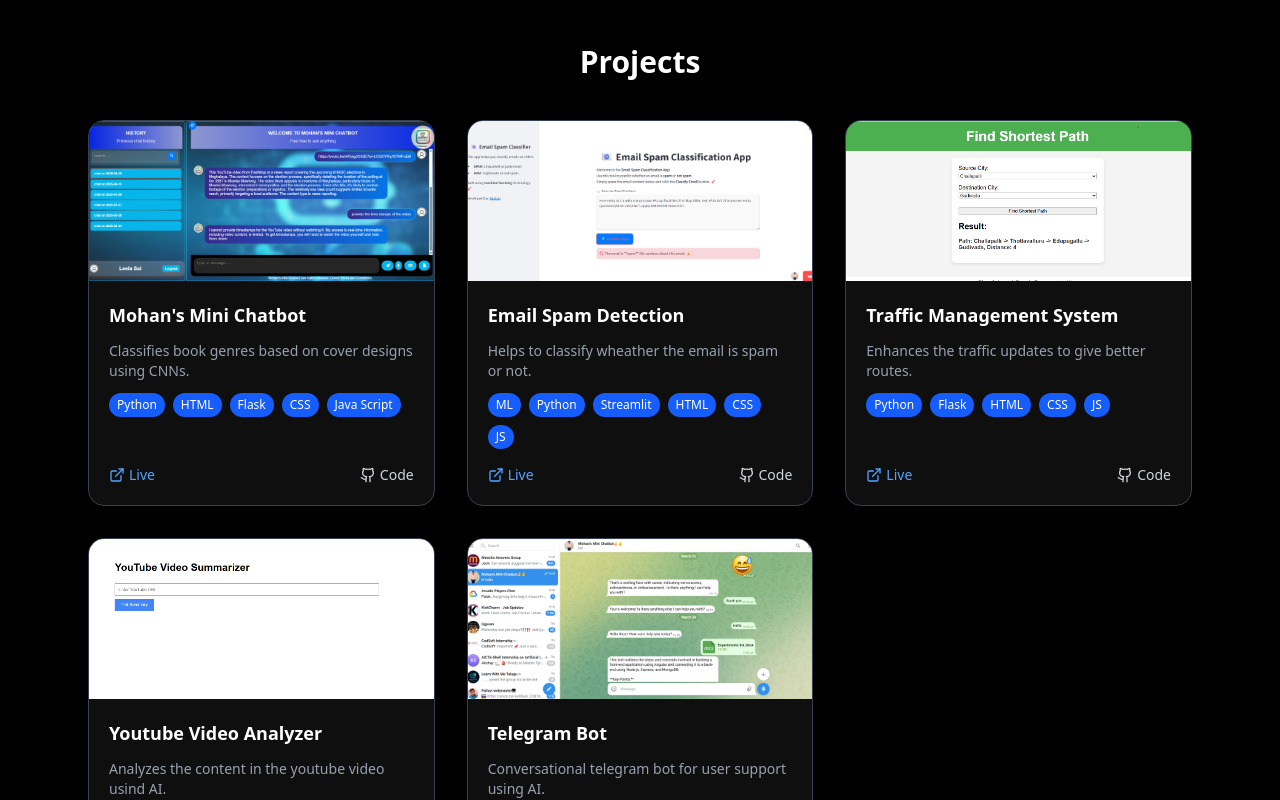
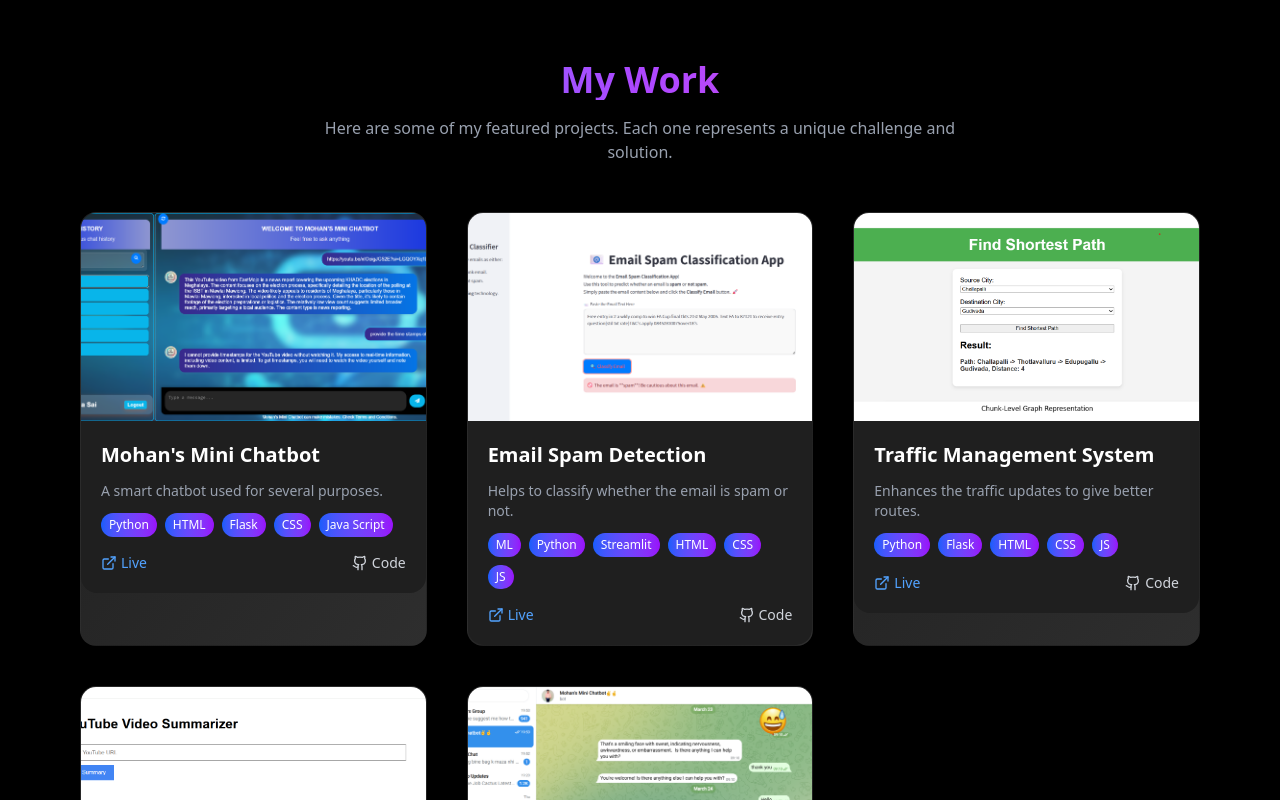
Before and after one commit to MOHANSAI2810/portfolio-final, a React (Vite) app: page / in a window 1280 px wide. Shown: the part 2500-3300 px from the top of the page. Built offline with nearby package versions, Linux system fonts and the light colour scheme.

Commit message:
projects completed

```diff
--- a/src/App.jsx
+++ b/src/App.jsx
@@ -4,7 +4,8 @@ import { motion } from 'framer-motion';
 import Skills from './components/Skills';
 import Contact from './components/Contact';
 import Home from './components/Home';
-import ProjectsSection from './components/ProjectsSection';
+import ProjectsSection from './components/Projects';
+import Projects from './components/Projects';
 
 const sectionVariants = {
   hidden: { opacity: 0, y: 50 },
@@ -54,16 +55,8 @@ const App = () => {
           <Skills />
         </section>
 
-        <section>
-          <motion.div
-            initial="hidden"
-            whileInView="visible"
-            viewport={{ once: true }}
-            variants={sectionVariants}
-            className="container mx-auto px-6"
-          >
-            <ProjectsSection/>
-          </motion.div>
+        <section id='projects'>
+          <Projects/>
         </section>
 
         <section
--- a/src/components/ProjectCard.jsx
+++ /dev/null
@@ -1,54 +0,0 @@
-import React from "react";
-
-const ProjectCard = () => {
-  return (
-    <div className="max-w-sm bg-zinc-900 text-white rounded-2xl shadow-lg overflow-hidden hover:shadow-2xl transition-shadow duration-300 group">
-      {/* Project Image */}
-      <div className="overflow-hidden">
-        <img
-          src="/project1.jpg" // Replace with your image
-          alt="Project Screenshot"
-          className="w-full h-48 object-cover group-hover:scale-105 transition-transform duration-300"
-        />
-      </div>
-
-      {/* Content */}
-      <div className="p-5 space-y-3">
-        <h2 className="text-xl font-bold text-pink-400">Smart Clinic Dashboard</h2>
-        <p className="text-gray-300 text-sm">
-          A data-driven dashboard for managing patient records and visualizing clinical analytics.
-        </p>
-
-        {/* Tech Stack */}
-        <div className="text-sm text-gray-400 flex flex-wrap gap-2">
-          <span className="bg-zinc-800 px-2 py-1 rounded-full">React</span>
-          <span className="bg-zinc-800 px-2 py-1 rounded-full">Tailwind</span>
-          <span className="bg-zinc-800 px-2 py-1 rounded-full">Flask</span>
-          <span className="bg-zinc-800 px-2 py-1 rounded-full">MySQL</span>
-        </div>
-
-        {/* Buttons */}
-        <div className="flex gap-3 pt-2">
-          <a
-            href="https://your-demo-link.com"
-            target="_blank"
-            rel="noopener noreferrer"
-            className="bg-blue-600 hover:bg-blue-700 px-3 py-1 rounded text-sm transition"
-          >
-            Live Demo
-          </a>
-          <a
-            href="https://github.com/your-repo"
-            target="_blank"
-            rel="noopener noreferrer"
-            className="bg-gray-700 hover:bg-gray-800 px-3 py-1 rounded text-sm transition"
-          >
-            GitHub
-          </a>
-        </div>
-      </div>
-    </div>
-  );
-};
-
-export default ProjectCard;
--- a/src/components/ProjectsSection.jsx
+++ b/src/components/Projects.jsx
@@ -5,7 +5,7 @@ const projects = [
   {
     image: '/mini-chatbot.png',
     name: "Mohan's Mini Chatbot",
-    description: 'Classifies book genres based on cover designs using CNNs.',
+    description: 'A smart chatbot used for several purposes.',
     techStack: ['Python', 'HTML', 'Flask', 'CSS', 'Java Script'],
     liveLink: 'https://mohan-mini-chatbot-ue5o.onrender.com/',
     codeLink: 'https://github.com/MOHANSAI2810/Mohan-Mini-ChatBot',
@@ -13,7 +13,7 @@ const projects = [
   {
     image: 'sms-spam.png',
     name: 'Email Spam Detection',
-    description: 'Helps to classify wheather the email is spam or not.',
+    description: 'Helps to classify whether the email is spam or not.',
     techStack: ['ML', 'Python', 'Streamlit', 'HTML','CSS','JS'],
     liveLink: 'https://sms-spam-classification-machine-learning.streamlit.app/',
     codeLink: 'https://github.com/MOHANSAI2810/email-spam-classification',
@@ -29,7 +29,7 @@ const projects = [
   {
     image: '/youtube.png',
     name: 'Youtube Video Analyzer',
-    description: 'Analyzes the content in the youtube video usind AI.',
+    description: 'Analyzes the content in the youtube video using AI.',
     techStack: ['Python', 'AI', 'Flask'],
     liveLink: 'https://github.com/MOHANSAI2810/youtube_video_analyzer',
     codeLink: 'https://github.com/MOHANSAI2810/youtube_video_analyzer',
@@ -39,35 +39,45 @@ const projects = [
     name: 'Telegram Bot',
     description: 'Conversational telegram bot for user support using AI.',
     techStack: ['Python', 'Flask', 'AI'],
-    liveLink: '',
+    liveLink: 'https://web.telegram.org/k/#@Mohan_mini_chatbot',
     codeLink: 'https://github.com/MOHANSAI2810/telegram_bot',
   },
 ];
 
-const ProjectsSection = () => {
+const Projects = () => {
   return (
-    <section className="py-12 px-4 sm:px-8 lg:px-16 bg-black text-white">
-      <h2 className="text-3xl font-bold text-center mb-10">Projects</h2>
-      <div className="grid gap-8 sm:grid-cols-2 lg:grid-cols-3">
+    <section id="projects" className="py-16 px-6 sm:px-10 lg:px-20 bg-black text-white">
+      <h2 className="text-4xl font-bold text-center mb-4 bg-clip-text text-transparent bg-gradient-to-r from-blue-500 via-purple-500 to-pink-500">
+        My Work
+      </h2>
+      <p className="text-center text-gray-400 mb-12 max-w-2xl mx-auto">
+        Here are some of my featured projects. Each one represents a unique challenge and solution.
+      </p>
+
+      <div className="grid gap-10 sm:grid-cols-2 lg:grid-cols-3">
         {projects.map((project, index) => (
           <div
             key={index}
-            className="bg-[#0f0f0f] border border-gray-700 rounded-2xl overflow-hidden shadow-md hover:shadow-lg transform transition duration-300 hover:scale-[1.02] flex flex-col w-full max-w-sm mx-auto"
+            className="relative bg-gradient-to-br from-[#1f1f1f] to-[#2e2e2e] rounded-2xl overflow-hidden
+              shadow-md hover:shadow-xl transform transition-all duration-300 hover:scale-[1.03] hover:-translate-y-1
+              w-full max-w-sm mx-auto group border border-transparent"
           >
-            <img
-              src={project.image}
-              alt={project.name}
-              className="w-full h-40 object-cover"
-            />
-            <div className="p-5 flex flex-col justify-between flex-grow">
+            <div className="bg-gradient-to-r from-purple-700/60 to-blue-700/60 h-52 overflow-hidden">
+              <img
+                src={project.image}
+                alt={project.name}
+                className="w-full h-full object-cover transition-transform duration-500 group-hover:scale-105"
+              />
+            </div>
+            <div className="p-5 flex flex-col justify-between flex-grow bg-[#1f1f1f] rounded-b-2xl">
               <div className="space-y-3">
-                <h3 className="text-lg font-semibold">{project.name}</h3>
+                <h3 className="text-xl font-semibold">{project.name}</h3>
                 <p className="text-gray-400 text-sm">{project.description}</p>
-                <div className="flex flex-wrap gap-2 text-xs text-white">
+                <div className="flex flex-wrap gap-2 text-xs">
                   {project.techStack.map((tech, i) => (
                     <span
                       key={i}
-                      className="bg-blue-600 px-2 py-1 rounded-full"
+                      className="bg-gradient-to-r from-blue-600 to-purple-600 px-2 py-1 rounded-full text-white"
                     >
                       {tech}
                     </span>
@@ -102,4 +112,4 @@ const ProjectsSection = () => {
   );
 };
 
-export default ProjectsSection;
+export default Projects;
```
